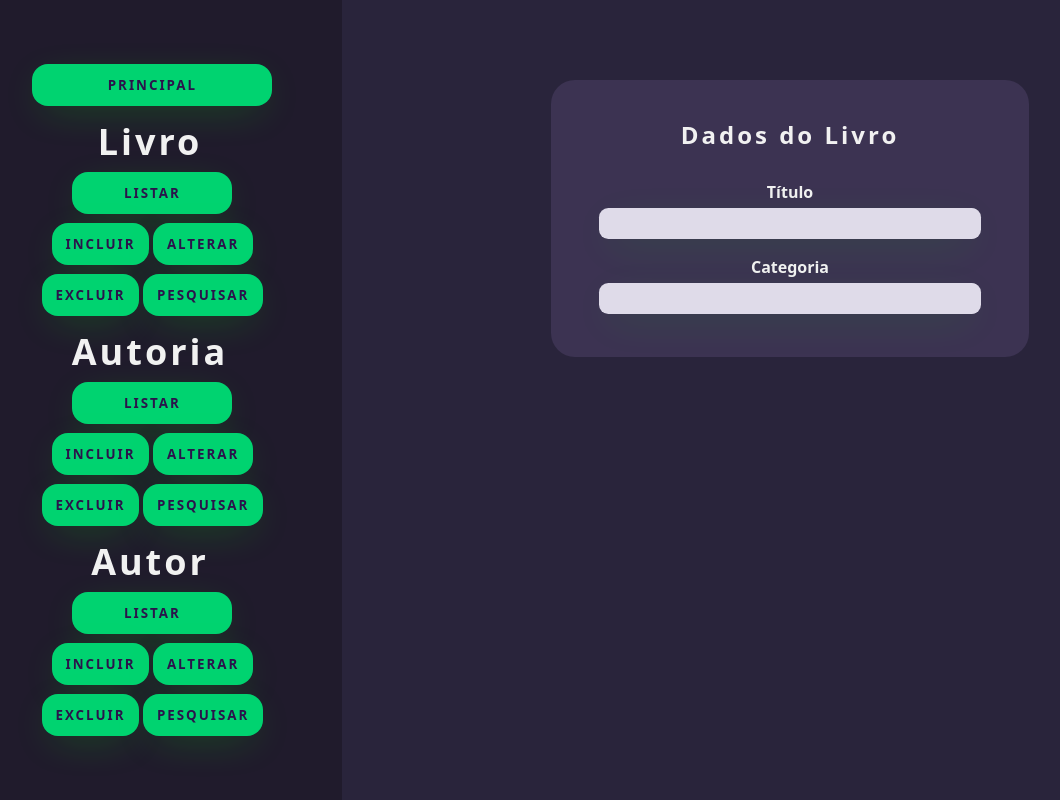
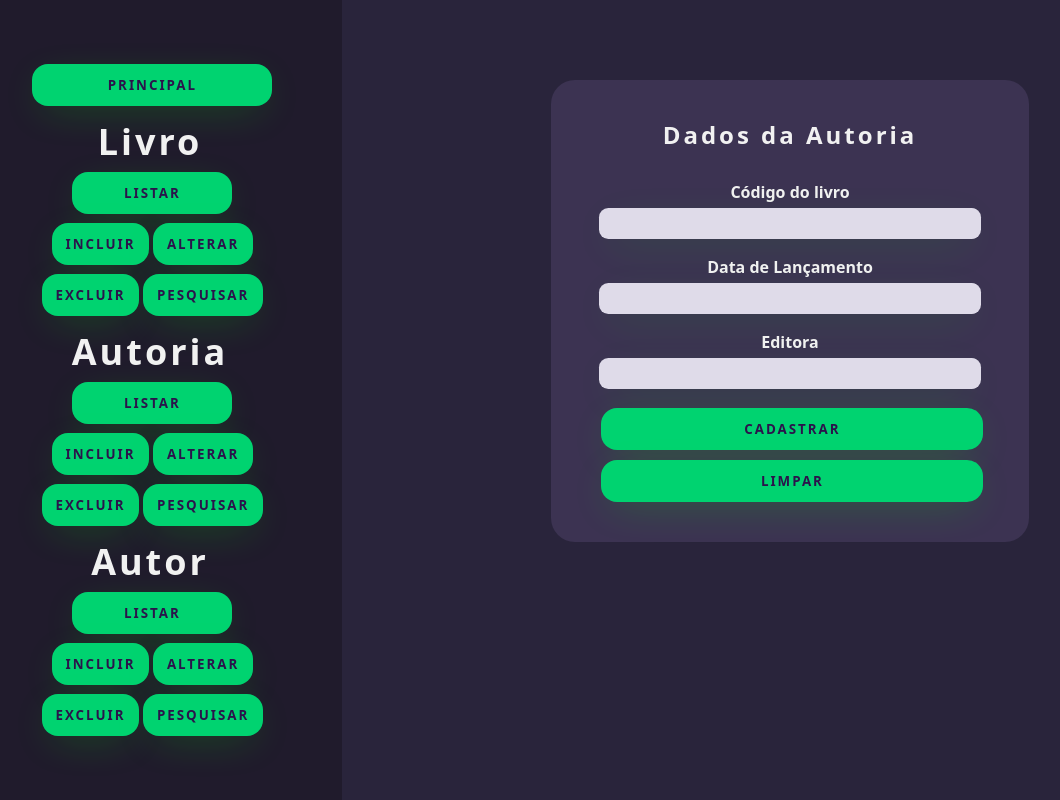
Before and after one commit to Amanda093/Autoria-3-bi-pw2-2024, a PHP site: page /cadastrar.php in a window 1280 px wide. Shown: the whole page, without its empty margins (42-1102 px from the left). Run offline with PHP 8.4, Linux system fonts and the light colour scheme; some libraries are stand-ins or nearby versions.

Commit message:
comecei a fazer o cadastrar do autoria

```diff
--- a/class_autoria/cadastrar.php
+++ b/class_autoria/cadastrar.php
@@ -1,46 +1,41 @@
 <!DOCTYPE html>
 <html lang="pt-br">
-
-<head>
-    <meta charset="UTF-8">
-    <meta name="viewport" content="width=device-width, initial-scale=1.0">
-    <link rel="stylesheet" href="../css/style.css" />
-    <link rel="icon" href="img/produto.png" />
-    <title>Listar</title>
-</head>
-
     <body>
         <?php include_once '../layouts/navbar.php' ?>
 
         <section class="right">
             <form name="cliente" method="POST" action="">
-            <h2 class="title"> Dados do Livro </h2>
+                <h2 class="title"> Dados da Autoria </h2>
                 <br>
                 <div class="row">
-                <label for="">Título</label>
-                <input name="txtTitulo" type="text" size="40" maxlength="40" required></p>
+                    <label for="">Código do livro</label> <!-- TODO -->
+                    <input name="txtCodLivro" type="text" size="40" maxlength="40" required></p>
                 </div>
                 <div class="row">
-                <label for="">Categoria</label>
-                <input name="txtTitulo" type="text" size="40" maxlength="40" required></p>
+                    <label for="">Data de Lançamento</label>
+                    <input name="txtDataLanc" type="text" size="40" maxlength="40" required></p>
+                </div>
+                <div class="row">
+                    <label for="">Editora</label>
+                    <input name="txtEditora" type="text" size="40" maxlength="40" required></p>
+                </div>
+                <div class="row">
+                    <button name="btnEnviar" type="submit">Cadastrar</button>
+                    <button name="btnLimpar" type="reset">Limpar</button>
                 </div>
             </form>
-
             <?php
             extract($_POST, EXTR_OVERWRITE);
             if(isset($btnEnviar))
             {
                 include_once 'Autoria.php';
                 $aut = new Autoria();
-            $aut -> setTitulo($txtTitulo);
-            $aut -> setCategoria($txtCategoria);
-            $aut -> setISBN($txtISBN);
-            $aut -> setIdioma($txtIdioma);
-            $aut -> setQtdepag($txtQtdePag);
-            echo "<h3><br><br>" . $aut -> salvar() . "</h3>";
+                $aut -> setCod_livro($txtCodLivro);
+                $aut -> setDatalancamento($txtDataLanc);
+                $aut -> setEditora($txtEditora);
+                echo $aut -> salvar();
             }
             ?>
         </section>
     </body>
-
 </html>
```
Also changed, not shown: class_autoria/autoria.php (+47 -0 lines). Lines whose indentation alone changed are shown as unchanged.
